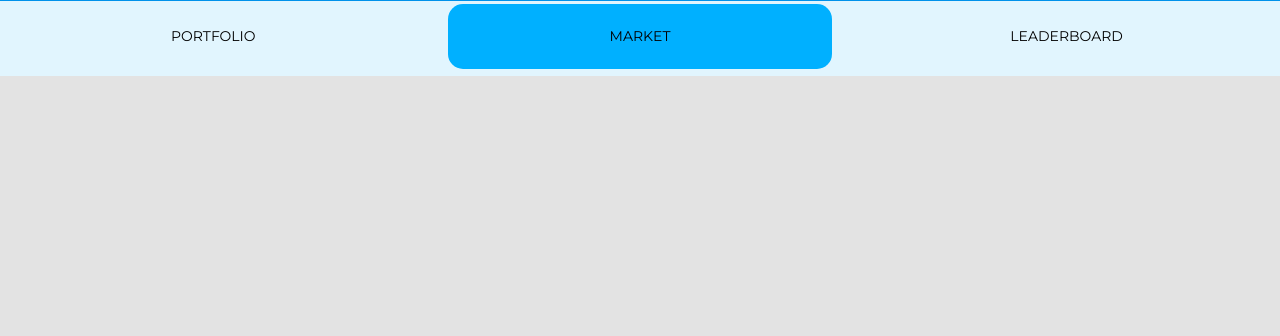
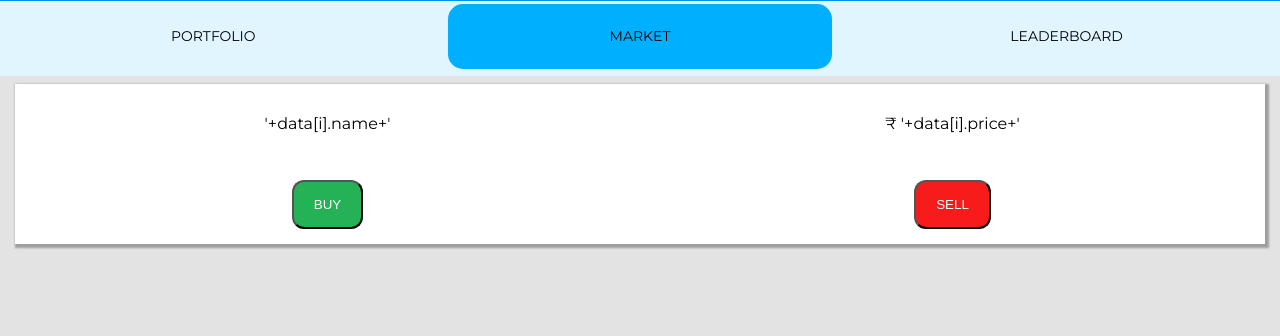
Before and after one commit to apb7/sms18, a Django app: page /game in a window 1280 px wide. Shown: the part 99-435 px from the top of the page. Run offline with Django 3.2, Linux system fonts and the light colour scheme; some libraries are stand-ins or nearby versions.

Commit message:
layout for market without buy and sell pagees

```diff
--- a/SMS_18/main/static/main/css/home.css
+++ b/SMS_18/main/static/main/css/home.css
@@ -86,7 +86,7 @@
 
 .stock{
 	width: 100%;
-	height: 10vh;
+	height: 100%;
 	background: white;
 	/*border-radius: 15px;*/
 	margin: 1vh auto;
@@ -94,6 +94,7 @@
 	transition: height 300ms;
 	overflow: hidden;
 	max-width: 1250px;
+	box-shadow: 2px 2px 2px 2px #9e9e9e;
 }
 
 .stock.show{
@@ -160,6 +161,10 @@
 }
 
 
+.stock .formBuy, .stock .formSell {
+	display: none;
+}
+
 @media all and (max-width: 1500px) {
 
 }
--- a/SMS_18/main/static/main/css/leaderboard.css
+++ b/SMS_18/main/static/main/css/leaderboard.css
@@ -96,6 +96,7 @@
 	justify-content: space-around;
 	max-width: 1200px;
 	margin: 1vh auto;
+	box-shadow: 2px 2px 2px 2px #9e9e9e;
 }
 
 .leader, .balance {
--- a/SMS_18/main/static/main/css/profile.css
+++ b/SMS_18/main/static/main/css/profile.css
@@ -107,6 +107,7 @@
 	overflow: hidden;
 	max-width: 1200px;
 	margin: 1vh auto;
+	box-shadow: 2px 2px 2px 2px #9e9e9e;
 }
 
 .profile-details {
--- a/SMS_18/main/static/main/js/stockDetails.js
+++ b/SMS_18/main/static/main/js/stockDetails.js
@@ -8,14 +8,24 @@
 		for (var i = 0; i < data.length; i++) {
 			document.getElementsByClassName('main')[0].innerHTML += '<div class="stock"><div class="shown"><div class="name" id="stockName">'+data[i].name+'</div><div class="price">&#8377 '+data[i].price+'</div></div><div class="hidden"><div class="buy"><a href="/buy/'+data[i].id+'"><button>BUY</button></a></div><div class="sell"><a href="/sell/'+data[i].id+'"><button class="button">SELL</button></a></div></div></div>';
 		}
-		var j=0;
+		/*var j=0;
 		while (j<=data.length){
 		document.getElementsByClassName("stock")[j].addEventListener("click", function(){
 			this.classList.toggle("show");
 		});
 		j=j+1;
-		}
+		}*/
 	}
+}
+
+function openBuy() {
+	document.getElementsByClassName("formBuy")[0].style.display = "block";
+	console.log("opened");
+}
+
+function openSell() {
+	document.getElementsByClassName("formSell")[0].style.display = "block";
+	console.log("opened");
 }
 
 xhttp.open('GET',url, true);
--- a/SMS_18/main/templates/main/gamepage.html
+++ b/SMS_18/main/templates/main/gamepage.html
@@ -3,6 +3,7 @@
 <html>
 <head>
 	<title>Stock Market Stimulation</title>
+	<!-- <link rel="stylesheet" href="https://maxcdn.bootstrapcdn.com/bootstrap/3.3.7/css/bootstrap.min.css"> -->
 	<meta charset="utf-8" name="viewport" content="width=device-width, initial-scale=1.0">
 	<link rel="stylesheet" type="text/css" href="../../static/main/css/home.css">
 	<script type="text/javascript" src="{% static 'main/js/stockDetails.js' %}"></script>
@@ -26,6 +27,23 @@
 				</div>
 			</div>
 		<div class="main">
+			<div class="stock">
+				<div class="shown">
+					<div class="name" id="stockName">'+data[i].name+'</div>
+					<div class="price">&#8377 '+data[i].price+'</div>
+				</div><div class="hidden">
+					<div class="buy"><!-- <a href="/buy/'+data[i].id+'"> --><button onclick="openBuy()">BUY</button><!-- </a> --></div>
+					<div class="formBuy">
+						<div class=""> <span> Enter Stocks to buy </span> <input type="number" name="buyNum"> </div>
+						<div class=""> <button class="btn btn-primary btn-block">Buy</button> </div>
+					</div>
+					<div class="formSell">
+						<div class=""><span> Enter Stocks to Sell </span> <input type="number" name="sellNum"> </div>
+						<div class=""> <button class="btn btn-primary btn-block"> Sell </button> </div>
+					</div>
+					<div class="sell"><!-- <a href="/sell/'+data[i].id+'"> --><button class="button" onclick="openSell()">SELL</button><!-- </a> --></div>
+				</div>
+			</div>
 		</div>
 
 	</div>
--- a/SMS_18/main/templates/main/profile.html
+++ b/SMS_18/main/templates/main/profile.html
@@ -8,6 +8,7 @@
 	<script type="text/javascript" src="{% static 'main/js/userDetails.js' %}"></script>
 	<script type="text/javascript" src="{% static 'main/js/profile.js' %}"></script>
 	<link href='https://fonts.googleapis.com/css?family=Montserrat' rel='stylesheet'>
+	<!-- <link rel="stylesheet" href="https://maxcdn.bootstrapcdn.com/bootstrap/3.3.7/css/bootstrap.min.css"> -->
 </head>
 <body>
 
```
Also changed, not shown: README.md, SMS_18/db.sqlite3.
